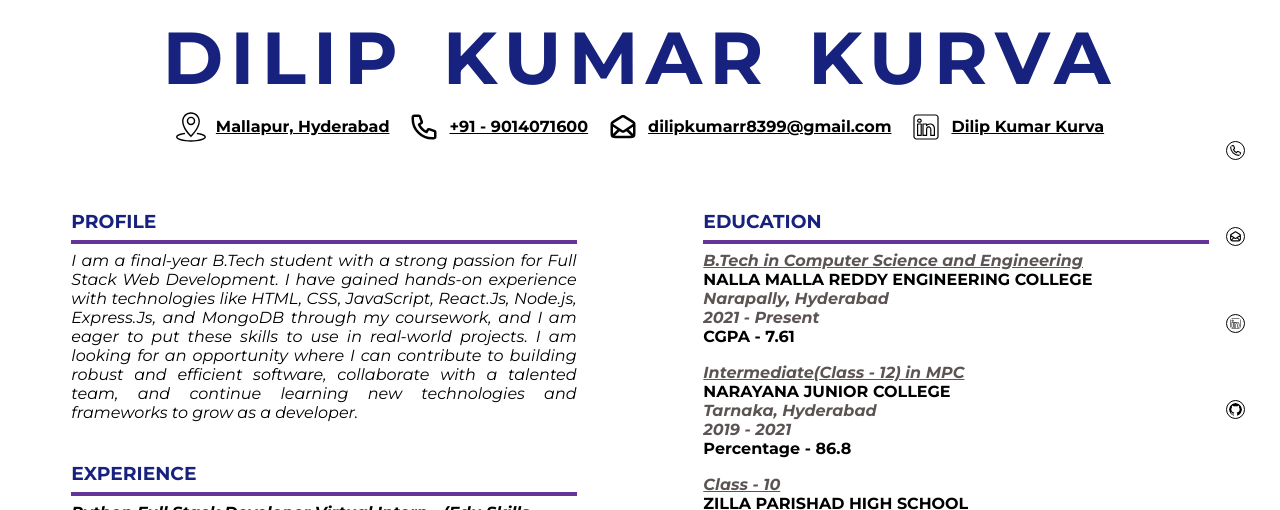
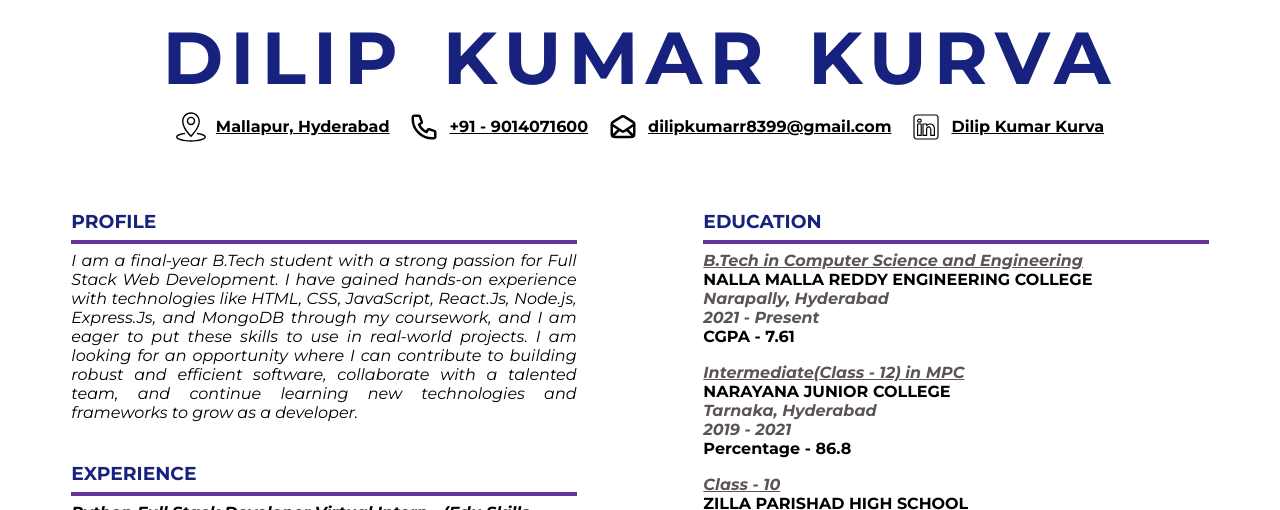
Before and after one commit to DilipKumarTemp/DilipKumarResume, a plain HTML site: page index.html in a window 1280 px wide. Shown: the top 510 px of the page. Drawn offline with Linux system fonts and the light colour scheme.

Commit message:
Update index.html

```diff
--- a/index.html
+++ b/index.html
@@ -27,7 +27,7 @@
                         <a
                             href="https://www.google.com/maps/place/4-81-174,+3-4-81-174,+New+Narasimha+Nagar,+NTR+Nagar,+Mallapur,+Hyderabad,+Secunderabad,+Telangana+500076/@17.4482865,78.5653004,17z/data=!3m1!4b1!4m6!3m5!1s0x3bcb9c09bbd08589:0x3a0a6330c91af9a6!8m2!3d17.4482865!4d78.5678807!16s%2Fg%2F11y44mjld3?entry=tts&g_ep=EgoyMDI0MTAxNi4wIPu8ASoASAFQAw%3D%3D">
                             <img src="locationLogo.svg" alt="">
-                            <h4>Mallapur, Hyderabad</h3>
+                            <h4>Mallapur, Hyderabad</h4>
                         </a>
                     </div>
                     <div class="phno">
@@ -54,12 +54,7 @@
         </nav>
     </header>
 
-    <div class="sidebar">
-            <a href="tel:+91-9014071600"><img src="phone.svg" alt="phno"></a>
-            <a href="https://mailto:dilipkumarr8399@gmail.com"><img src="mailLogo.svg" alt="mail"></a>
-            <a href="https://in.linkedin.com/in/dilip-kumar-kurva-467b0b31b"><img src="linked.svg" alt="linkedin"></a>
-            <a href="https://github.com/KurvaDilipKumar"><img src="github.svg" alt="github"></a>
-    </div>
+
 
     <main>
         <div class="body">
```
